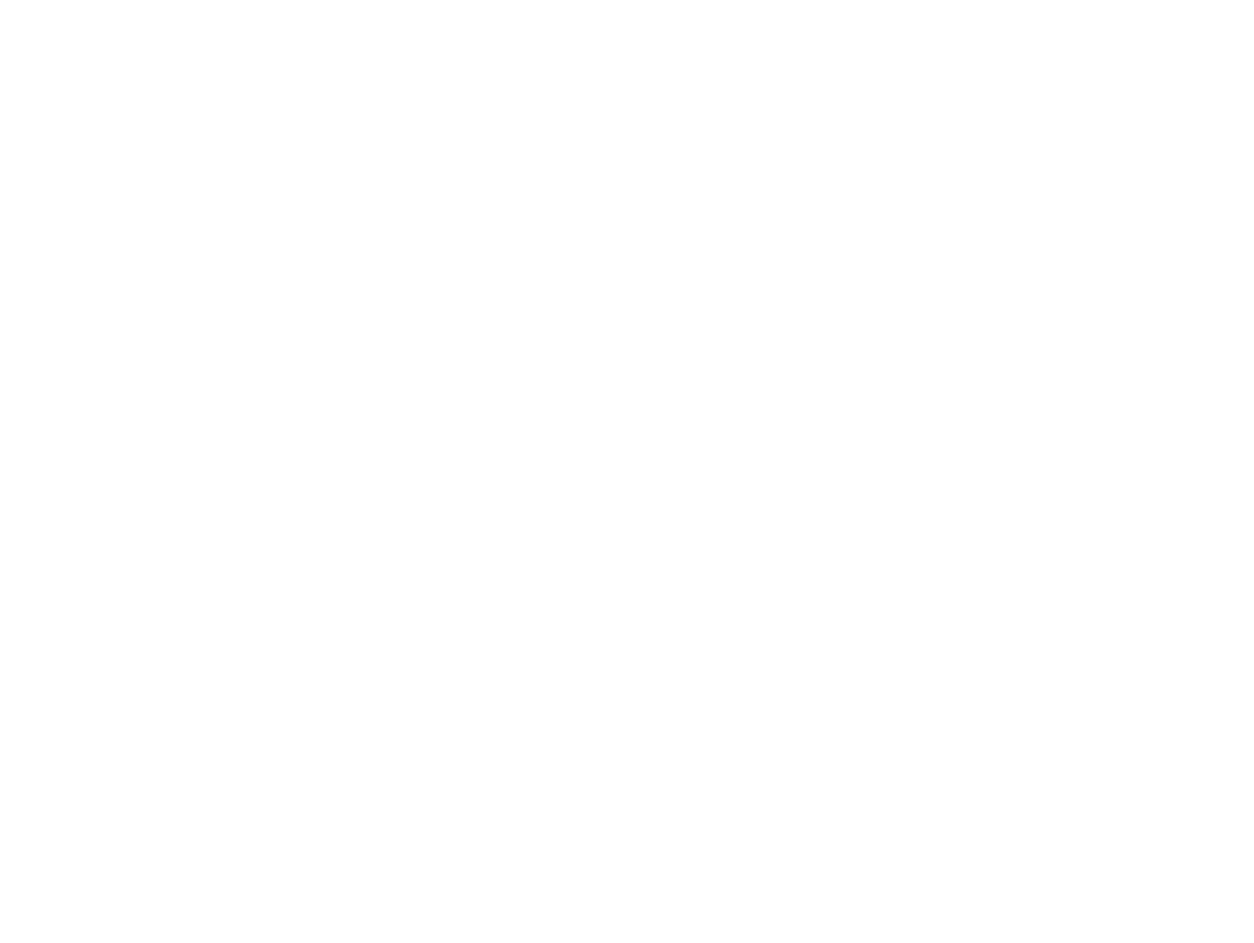
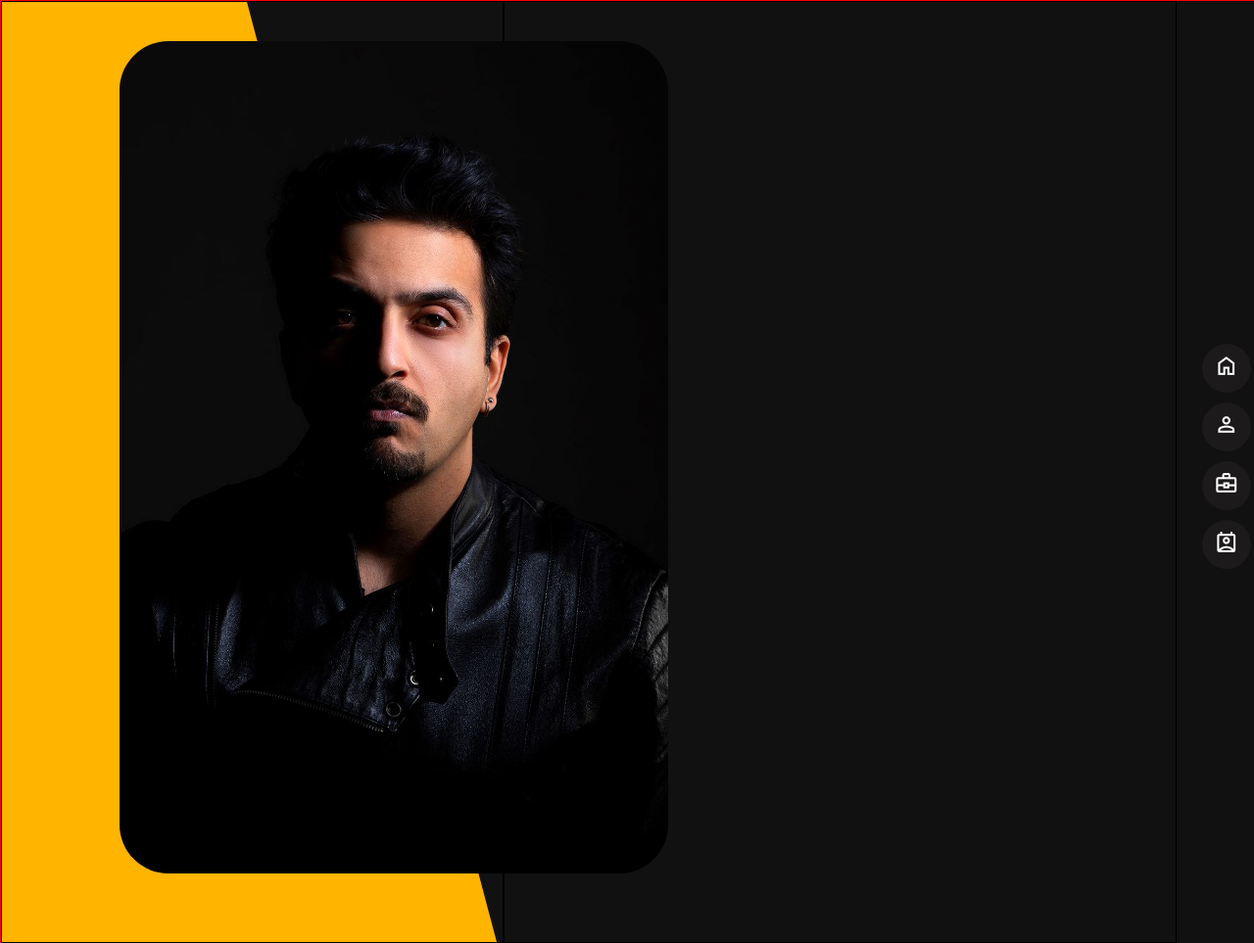
Before and after one commit to mahfuj-mahtab/mahfuj-mahtab-my.github.io, a plain HTML site: page Index.html in a window 1280 px wide. Shown: the whole page at 98% size. Before the commit the page ends 800 px from the top, so only its background shows below. Drawn offline with nearby package versions, Linux system fonts and the light colour scheme.

Commit message:
working on home page

```diff
--- a/Asset/css/style.css
+++ b/Asset/css/style.css
@@ -2,3 +2,83 @@
     margin: 0px;
     padding: 0px;
 }
+.container{
+    width: 99.9%;
+    height: auto;
+    background: #111111;
+    border: 1px solid red;
+    overflow: hidden;
+}
+.leftcontainer{
+    width: 40%;
+    height: 960px;
+    border: 1px solid black;
+    float: left;
+}
+.rightcontainer{
+    width: 53.5%;
+    height: 960px;
+    border: 1px solid black;
+    float: left;
+}
+.sidebar{
+    position: fixed;
+    color: white;
+    /* background: #000; */
+    z-index: 10;
+    left: 93.5%;
+    margin-top: 350px;
+    width: 5.5%;
+    height: 300px;
+    /* border: 1px solid yellow; */
+    float: left;
+    text-align: center;
+}
+.sidebar ul{
+    list-style:none;
+}
+.sidebar ul li{
+    width: 110px;
+    height: 60px;
+}
+.sidebar_a{
+    width: 50px;
+    height: 50px;
+    line-height: 50px;
+    border-radius: 50%;
+    background: #1c1a1a;
+    display: block;
+    text-align: center;
+    margin-left: 30px;
+    color: white;
+    /* box-shadow: 0px 3px 8px rgba(44, 44, 44, 0.24); */
+    /* padding-top: 10px; */
+    /* font-size: 9px; */
+}
+.material-symbols-outlined{
+    padding-top: 10px;
+
+    font-size: 25px;
+}
+.left_leftcontainer{
+    /* width: 450px;
+    height: 100%;
+    background: #8b1111;
+    border: 1px solid blue;
+    overflow: hidden;
+    border-left: 20px solid transparent; */
+    border-bottom: 960px solid #FFB400;
+	/* border-left: 25px solid transparent; */
+	border-right: 255px solid transparent;
+	height: 0;
+	width: 250px;
+    position: absolute;
+}
+.profile_pic{
+    margin-top: 40px;
+    width: 560px;
+    height: 850px;
+    border-radius: 50px;
+    position: relative;
+    margin-left: 120px;
+}
--- a/Index.html
+++ b/Index.html
@@ -5,9 +5,35 @@
     <meta http-equiv="X-UA-Compatible" content="IE=edge">
     <meta name="viewport" content="width=device-width, initial-scale=1.0">
     <title>Mahfuj Mahtab Mohot</title>
-    <link rel="stylesheet" href="Asset/css/style.css">
+    <link rel="stylesheet" href="https://fonts.googleapis.com/css2?family=Material+Symbols+Outlined:opsz,wght,FILL,GRAD@48,400,0,0" />        <link rel="stylesheet" href="Asset/css/style.css">
 </head>
 <body>
+    <div class="container">
+        <div class="leftcontainer">
 
+            <div class="left_leftcontainer"></div>
+
+            <img src="/Asset/img/1.jpg" alt="" class="profile_pic">
+        </div>
+        <div class="rightcontainer"></div>
+        <div class="sidebar">
+            <ul>
+                <li><a class="sidebar_a" href=""><span class="material-symbols-outlined">
+                    home
+                    </span></a></li>
+                <li><a class="sidebar_a" href=""><span class="material-symbols-outlined">
+                    person
+                    </span></a></li>
+                <li><a class="sidebar_a" href=""><span class="material-symbols-outlined">
+                    business_center
+                    </span></a></li>
+                <li><a class="sidebar_a" href=""><span class="material-symbols-outlined">
+                    perm_contact_calendar
+                    </span></a></li>
+                <!-- <li><a class="sidebar_a" href="">Home</a></li> -->
+            </ul>
+        </div>
+
+    </div>
 </body>
 </html>
```
Also changed, not shown: Asset/img/1.jpg (added), 1 other file.
